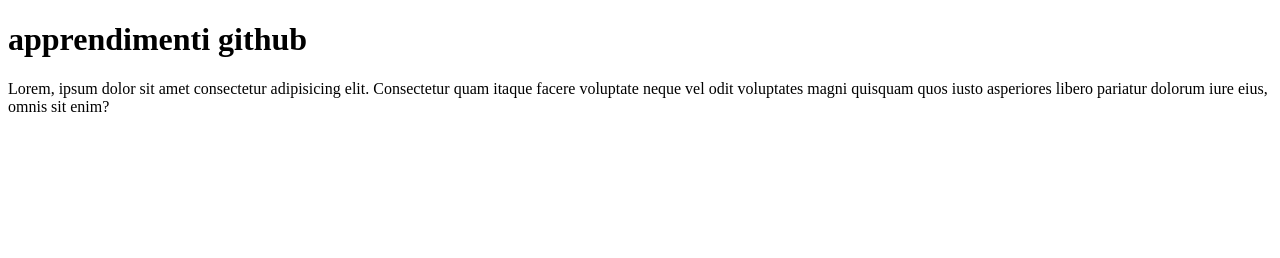
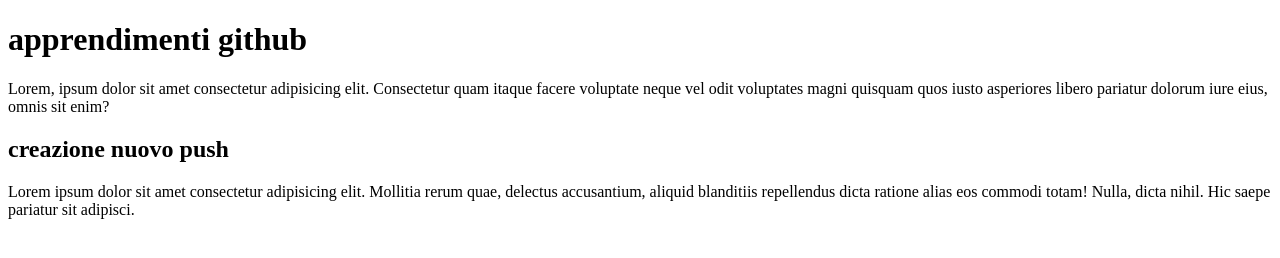
Before and after one commit to GD3415020/Git-Work, a plain HTML site: page index.html in a window 1280 px wide. Drawn offline with Linux system fonts and the light colour scheme.

Commit message:
aggiunto altro contenuto

```diff
--- a/index.html
+++ b/index.html
@@ -8,5 +8,8 @@
 <body>
     <h1>apprendimenti github</h1>
     <p>Lorem, ipsum dolor sit amet consectetur adipisicing elit. Consectetur quam itaque facere voluptate neque vel odit voluptates magni quisquam quos iusto asperiores libero pariatur dolorum iure eius, omnis sit enim?</p>
+
+    <h2>creazione nuovo push</h2>
+    <p>Lorem ipsum dolor sit amet consectetur adipisicing elit. Mollitia rerum quae, delectus accusantium, aliquid blanditiis repellendus dicta ratione alias eos commodi totam! Nulla, dicta nihil. Hic saepe pariatur sit adipisci.</p>
 </body>
 </html>
```
